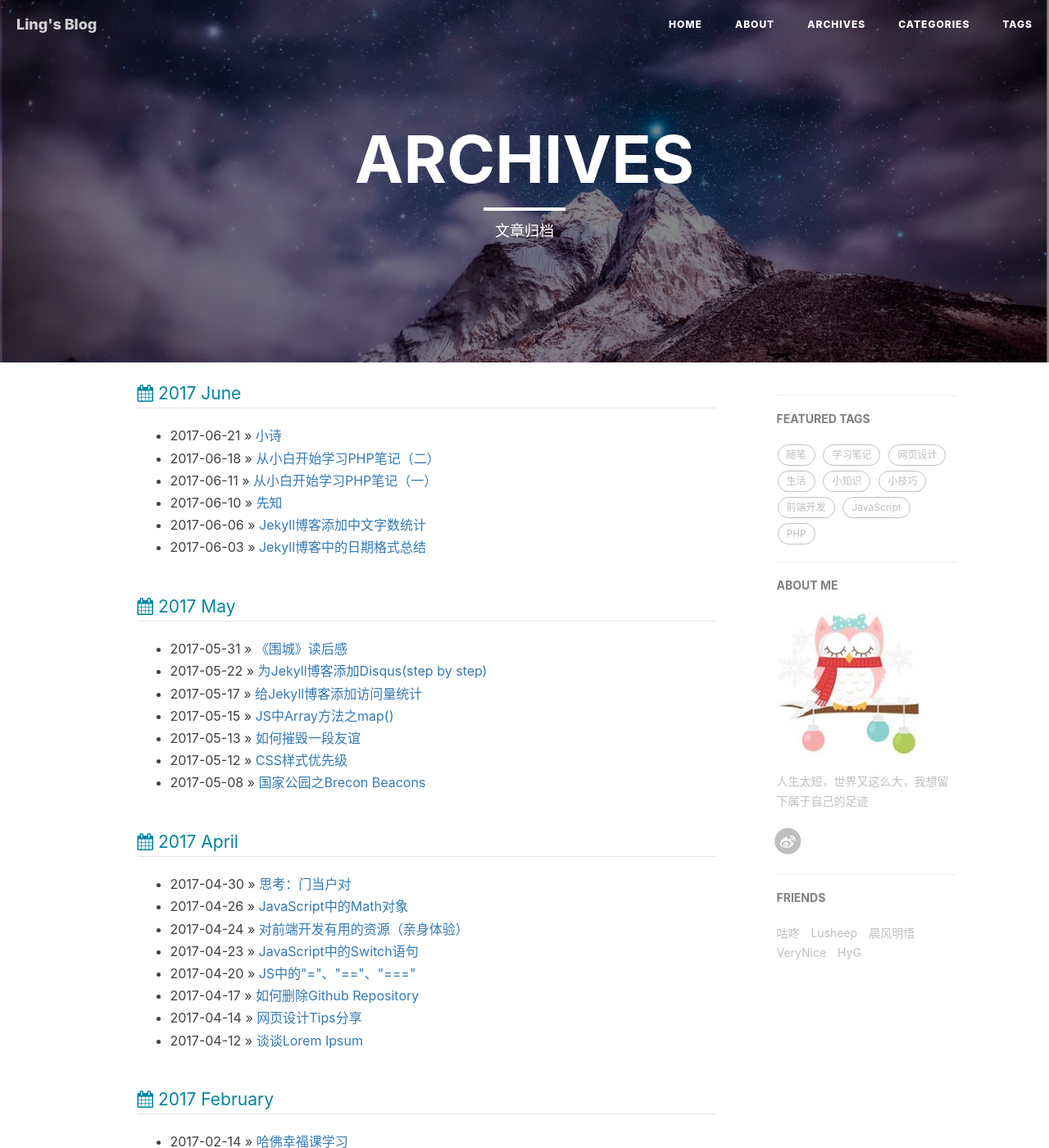
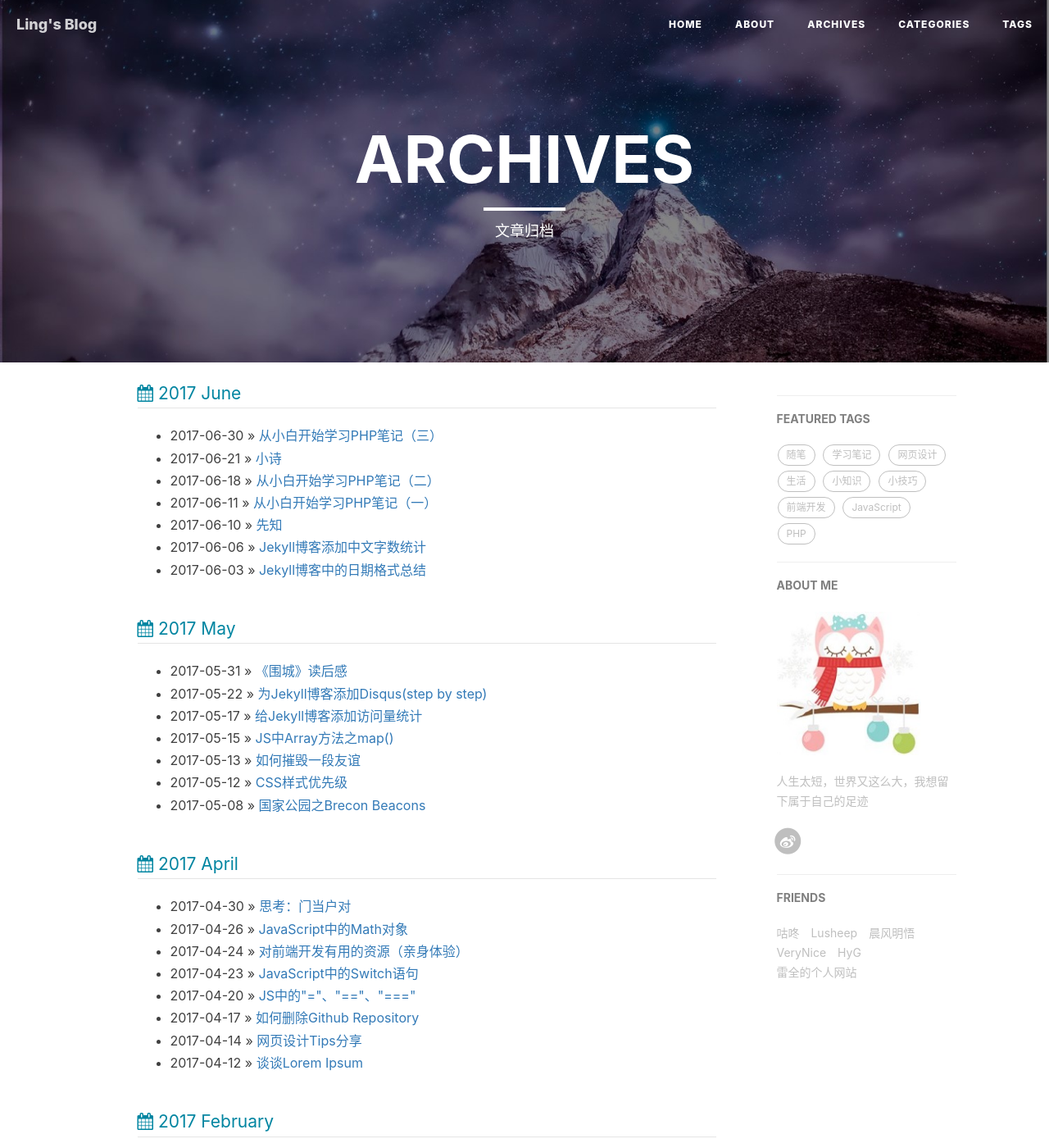
Before and after one commit to LingLinyp/LingLinyp.github.io, a Jekyll site: the page built from archives.html, in a window 1280 px wide and 1400 px high. Shown: the whole window at 82% size. Built offline with Jekyll 4.4.1, drawn with Linux system fonts in a browser that asks for light colours; comment, search, counter and statistics services are not loaded; some of the changed lines change nothing that is shown.

Commit message:
add_new_post

````diff
--- a/_config.yml
+++ b/_config.yml
@@ -82,5 +82,10 @@ friends: [
     },{
         title: "HyG",
         href: "https://gaohaoyang.github.io/?from=inf&wvr=5&loc=infblog"
-    }
+    },{
+       title: "雷全的个人网站",
+       href: "https://leiquan.website/"
+
+     }
+
 ]
--- /dev/null
+++ b/_posts/2017-6-30-notes.md
@@ -0,0 +1,107 @@
+---
+layout: post
+title: 从小白开始学习PHP笔记（三）
+tags:
+    - 学习笔记
+    - PHP
+category: PHP
+catalog: true
+---
+
+> 今天是6月的最后一天，这就意味着2017年已经过去了一半，抓紧时间学习~~
+
+
+## PHP Function
+
+PHP有很多内置函数，首先学习的是处理字符串的函数。
+
+#### String Function
+
+**Strlen()**
+
+这是PHP中最常见的处理字符串的函数，给出一个字符串，它会返回字符串的长度，这与JS中的length差不多。
+
+```
+<?php
+    $myName = strlen("Ling");
+    print $myName; // 4
+
+    ?>
+```
+
+**Substr()**
+
+这是另一个比较常用的字符串函数，这个函数可以返回字符串的一部分。
+
+语法：substr(string,start,length)
+
+- string：字符串
+
+- start：从什么位置开始取
+
+- length: 取几位数
+
+```提醒：``` start 如果是0 那就是第一个字符，1就是第二个字符。
+
+如果没有length这个参数，默认取到字符串的最后一位字符。
+
+```
+$myName = "Ling";
+    $subName = substr($myName, 0, 2);
+print $subName；// Li
+
+ $myName = "Ling";
+    $subName = substr($myName, 0);
+  print $subName;// Ling
+
+```
+
+**strtoupper()&strtolower()**
+
+返回的字符串的大小写。
+
+```
+<?php
+       print strtoupper('ling');// LING
+
+       print strtolower('ling');// ling
+
+ ?>
+```
+**strpos()**
+
+找到字符串的第一个字符在另一个字符中的位置。与substr()不一样，给出相应的位置，在一个字符串中找到对应的字符串。
+
+语法：strpos(string,find)
+
+- string: 一个字符串
+
+- find: 想要找的字符串
+
+```
+  <?php
+    print strpos('ling', 'i'); // 1
+
+    print strpos('ling', 'in'); // 1
+
+    print strpos('ling', 'ing'); // 1
+
+    ?>
+
+```
+
+如果输入的字符串并不在本字符串中，会返回false。
+
+```
+<?php
+    print strpos('ling', 'k'); // false
+
+    ?>
+```
+
+``注意:``` 字符串的大小写问题，这个函数是区分大小写的。
+
+
+-------------------
+
+Bye June 2017 and Welcome July 2017!
````
